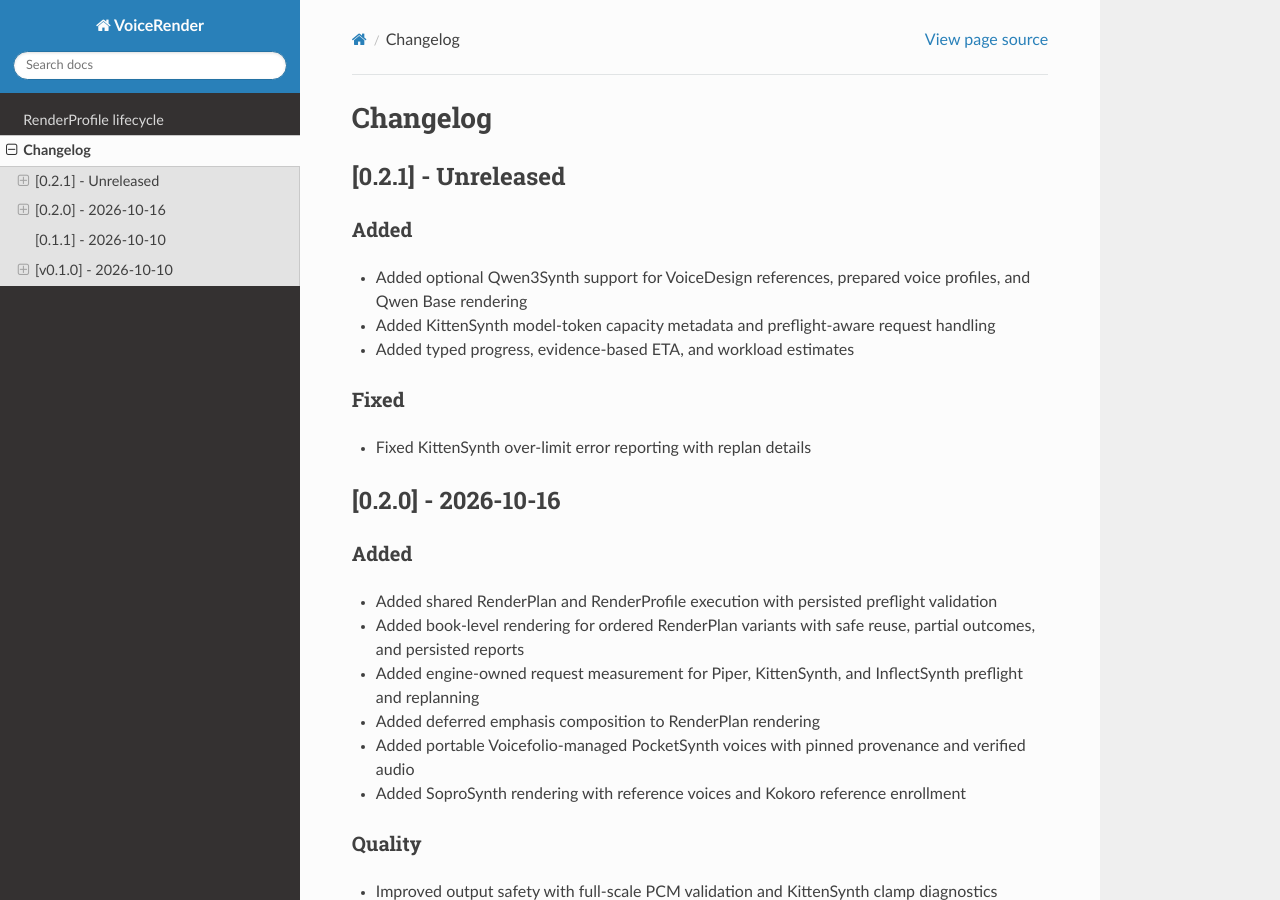
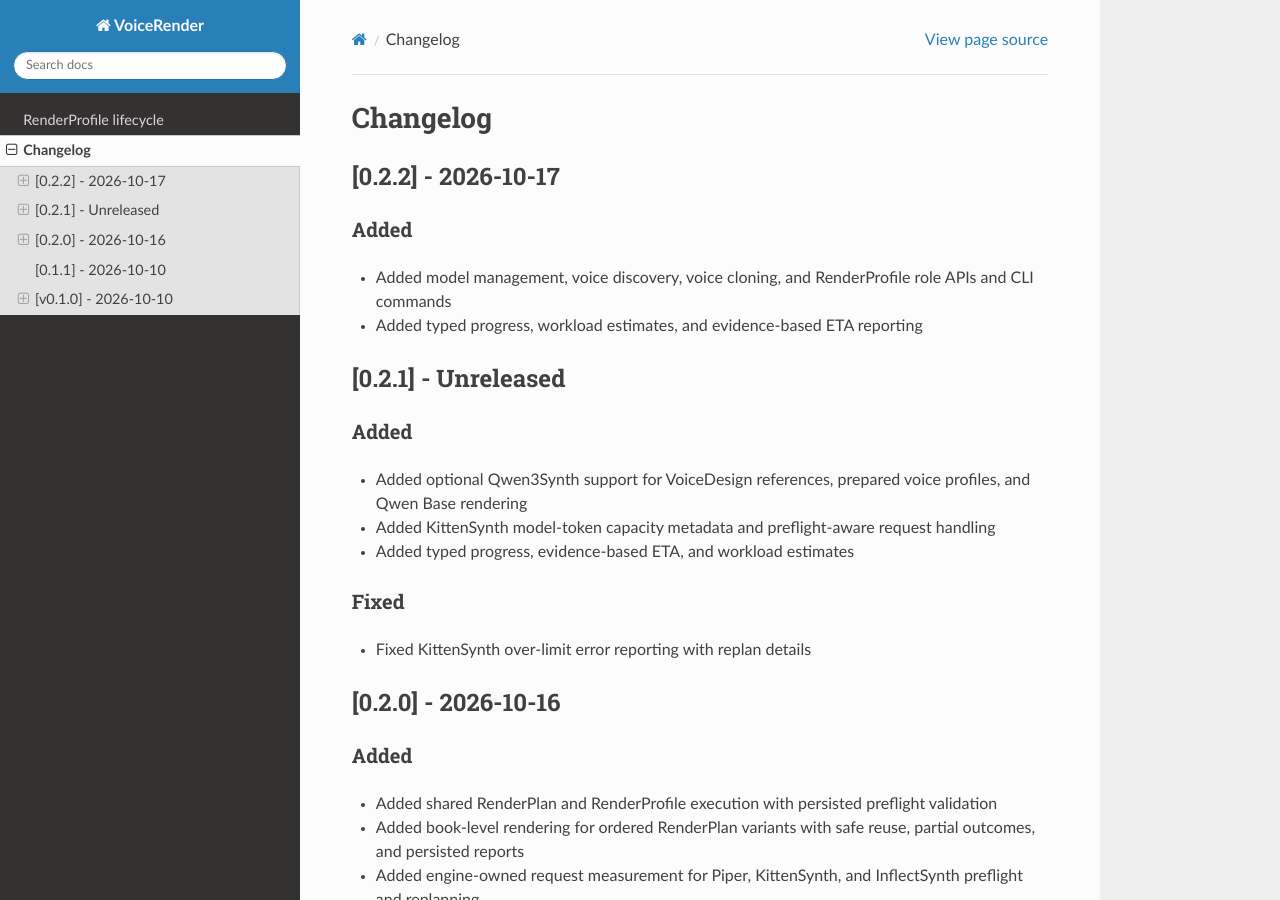
Before and after one commit to buchwandler/voicerender, a Sphinx documentation site: the page built from docs/changelog.md, in a window 1280 px wide and 900 px high. Built offline with Sphinx 7.4.7 and the Read the Docs theme 3.1.0, drawn with Linux system fonts in a browser that asks for light colours.

Commit message:
chore: changelog

```diff
--- a/docs/changelog.md
+++ b/docs/changelog.md
@@ -1,4 +1,13 @@
 # Changelog
+
+## [0.2.2] - 2026-10-17
+
+### Added
+
+- Added model management, voice discovery, voice cloning, and RenderProfile role APIs and CLI commands
+- Added typed progress, workload estimates, and evidence-based ETA reporting
+
+<!-- generated by releaseledger -->
 
 ## [0.2.1] - Unreleased
 
```
Also changed, not shown: .codecrate.toml, .ledger/releaseledger/data/ledgers/main/releases/0.2.2/entries/entry-0001.md (added), .ledger/releaseledger/data/ledgers/main/releases/0.2.2/entries/entry-0002.md (added), .ledger/releaseledger/data/ledgers/main/releases/0.2.2/entries/entry-0003.md (added), .ledger/releaseledger/data/ledgers/main/releases/0.2.2/entries/entry-0004.md (added), .ledger/releaseledger/data/ledgers/main/releases/0.2.2/release.md (added), 11 other files.
